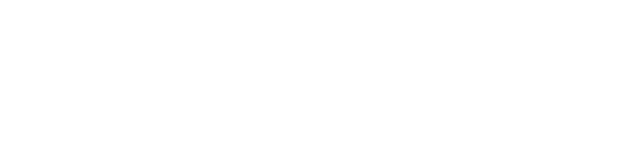
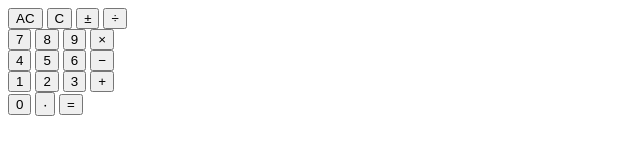
Before and after one commit to cwjr-dev/calculator, a plain HTML site: page index.html in a window 1280 px wide. Shown: the whole page, without its empty margins (0-640 px from the left). Drawn offline with Linux system fonts and the light colour scheme.

Commit message:
feat(calculator-ui): Add basic HTML structure

```diff
--- a/index.html
+++ b/index.html
@@ -8,6 +8,47 @@
     <title>Calculator</title>
 </head>
 <body>
+    <div class="calculator">
+        <div class="display">
+            <div class="upper-display"></div>
+            <div class="lower-display"></div>
+        </div>
 
+        <div class="buttons">
+            <div class="btn-row">
+                <button class="all-clear-btn">AC</button>
+                <button class="clear-btn">C</button>
+                <button class="plus-minus-btn">&#xb1;</button>
+                <button class="divide-btn">&#xf7;</button>
+            </div>
+
+            <div class="btn-row">
+                <button class="number-btn">7</button>
+                <button class="number-btn">8</button>
+                <button class="number-btn">9</button>
+                <button class="multiply-btn">&#xd7;</button>
+            </div>
+
+            <div class="btn-row">
+                <button class="number-btn">4</button>
+                <button class="number-btn">5</button>
+                <button class="number-btn">6</button>
+                <button class="minus-btn">&#x2212;</button>
+            </div>
+
+            <div class="btn-row">
+                <button class="number-btn">1</button>
+                <button class="number-btn">2</button>
+                <button class="number-btn">3</button>
+                <button class="add-btn">&#x2b;</button>
+            </div>
+
+            <div class="btn-row">
+                <button class="number-btn">0</button>
+                <button class="decimal-btn">&#x2027;</button>
+                <button class="equal-btn">&#x3d;</button>
+            </div>
+        </div>
+    </div>
 </body>
 </html>
```
